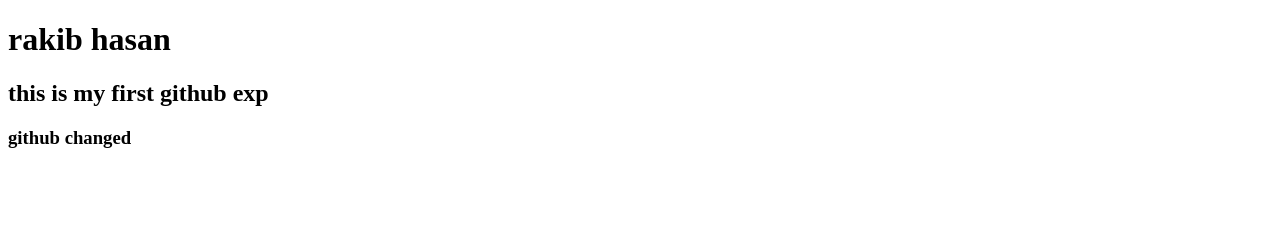
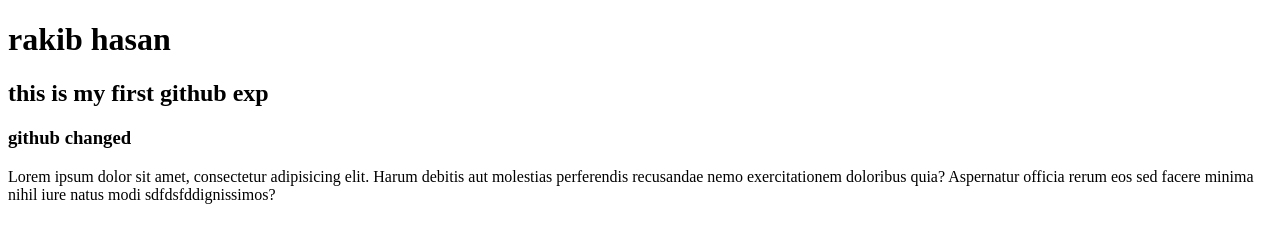
Before and after one commit to Rakibh23/MY-FIRST-REPO, a plain HTML site: page index.html in a window 1280 px wide. Drawn offline with Linux system fonts and the light colour scheme.

Commit message:
update p

```diff
--- a/index.html
+++ b/index.html
@@ -10,6 +10,7 @@
     <h1>rakib hasan</h1>
     <h2>this is my first github exp</h2>
     <h3>github changed</h3>
+    <p>Lorem ipsum dolor sit amet, consectetur adipisicing elit. Harum debitis aut molestias perferendis recusandae nemo exercitationem doloribus quia? Aspernatur officia rerum eos sed facere minima nihil iure natus modi sdfdsfddignissimos?</p>
 
 </body>
 </html>
```
